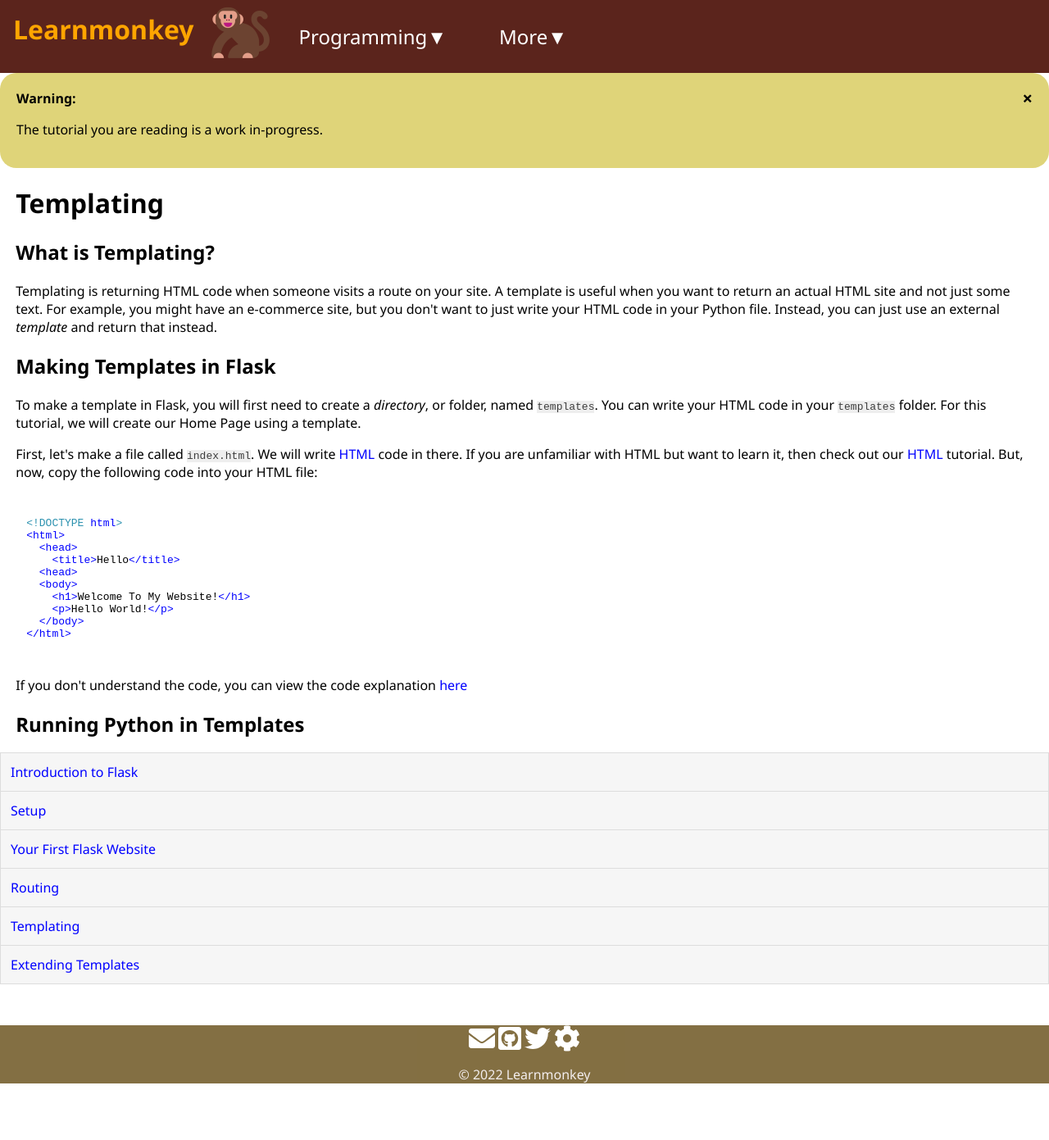
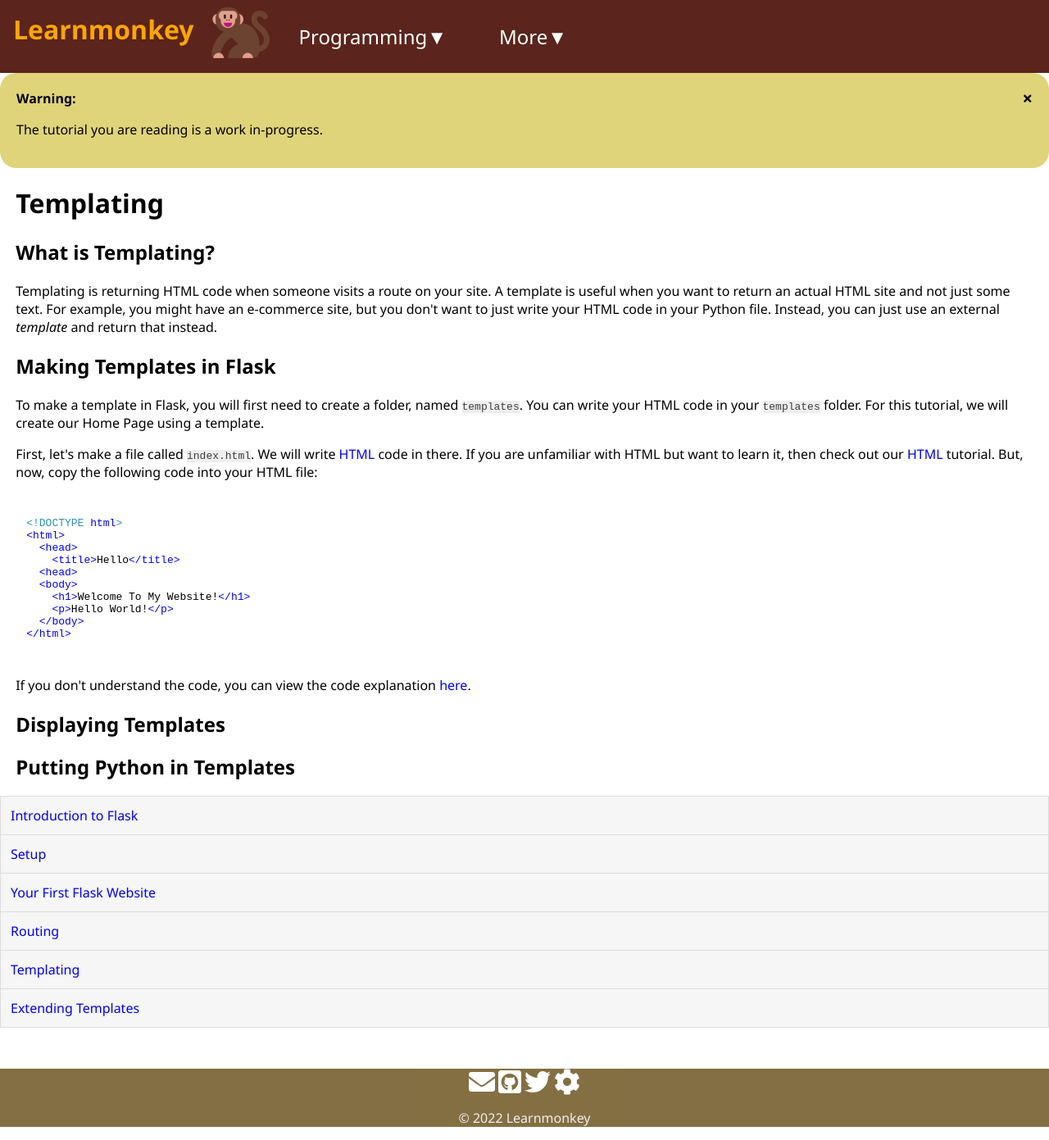
Before and after one commit to learnmonkey/learnmonkey.github.io, a Jekyll site: the page built from programming/python/flask/templating.html, in a window 1280 px wide. Shown: the whole page at 82% size. Built offline with Jekyll 4.4.1, drawn with Linux system fonts in a browser that asks for light colours; nearby versions of some CDN libraries; before the commit the page ends 1338 px from its top, so only the background shows below that.

Commit message:
Flask templating edits

```diff
--- a/programming/python/flask/templating.html
+++ b/programming/python/flask/templating.html
@@ -13,7 +13,7 @@ permalink: /programming/python/flask/templating/
 
 <section>
     <h2>Making Templates in Flask</h2>
-    <p>To make a template in Flask, you will first need to create a <i>directory</i>, or folder, named <code>templates</code>. You can write your HTML code in your <code>templates</code> folder. For this tutorial, we will create our Home Page using a template.</p>
+    <p>To make a template in Flask, you will first need to create a folder, named <code>templates</code>. You can write your HTML code in your <code>templates</code> folder. For this tutorial, we will create our Home Page using a template.</p>
     <p>First, let's make a file called <code>index.html</code>. We will write <a href="/programming/html/">HTML</a> code in there. If you are unfamiliar with HTML but want to learn it, then check out our <a href="/programming/html/">HTML</a> tutorial. But, now, copy the following code into your HTML file:</p>
     <pre><code class="language-html">
 &lt;!DOCTYPE html>
@@ -27,9 +27,14 @@ permalink: /programming/python/flask/templating/
   &lt;/body>
 &lt;/html>
     </code></pre>
-    <p>If you don't understand the code, you can view the code explanation <a href="/programming/html/your-first-html-website/">here</a></p>
+    <p>If you don't understand the code, you can view the code explanation <a href="/programming/html/your-first-html-website/">here</a>.</p>
 </section>
 
 <section>
-    <h2>Running Python in Templates</h2>
+  <h2>Displaying Templates</h2>
+  <p></p>
 </section>
+
+<section>
+    <h2>Putting Python in Templates</h2>
+</section>
```
